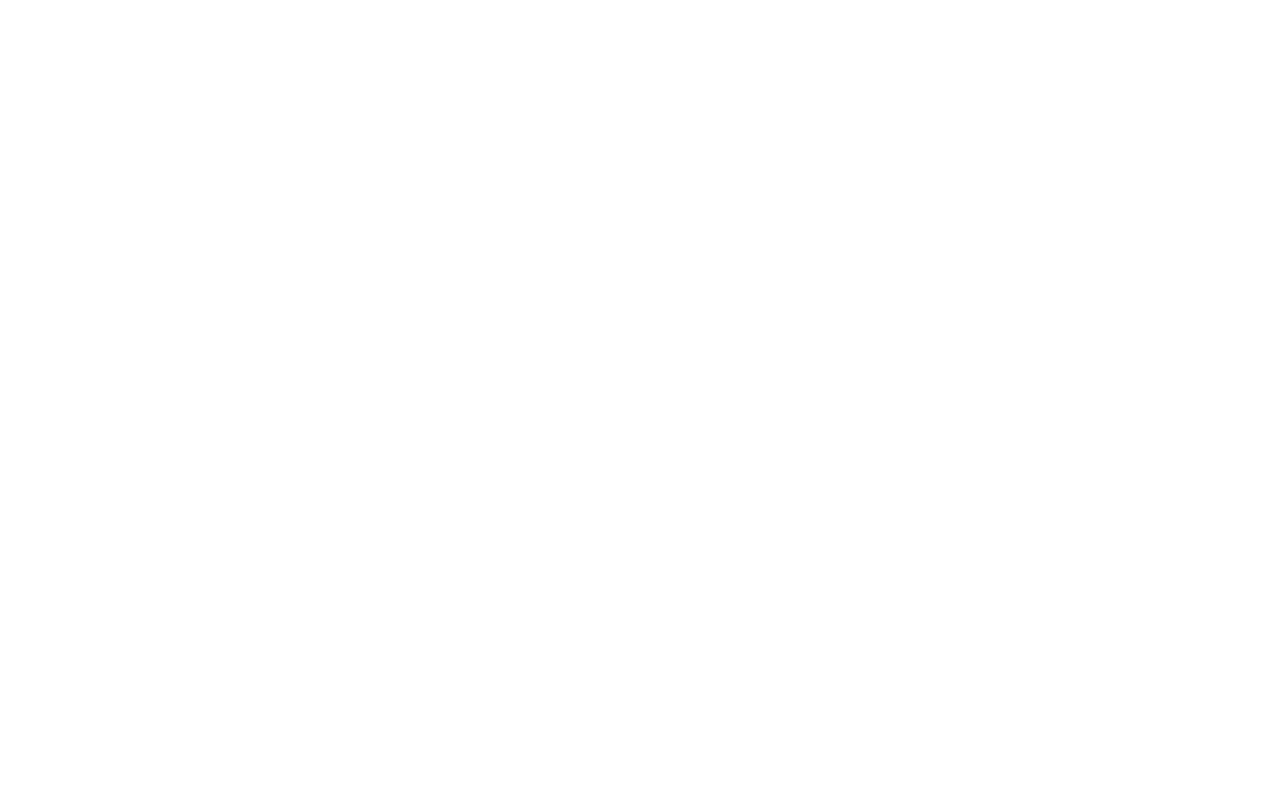
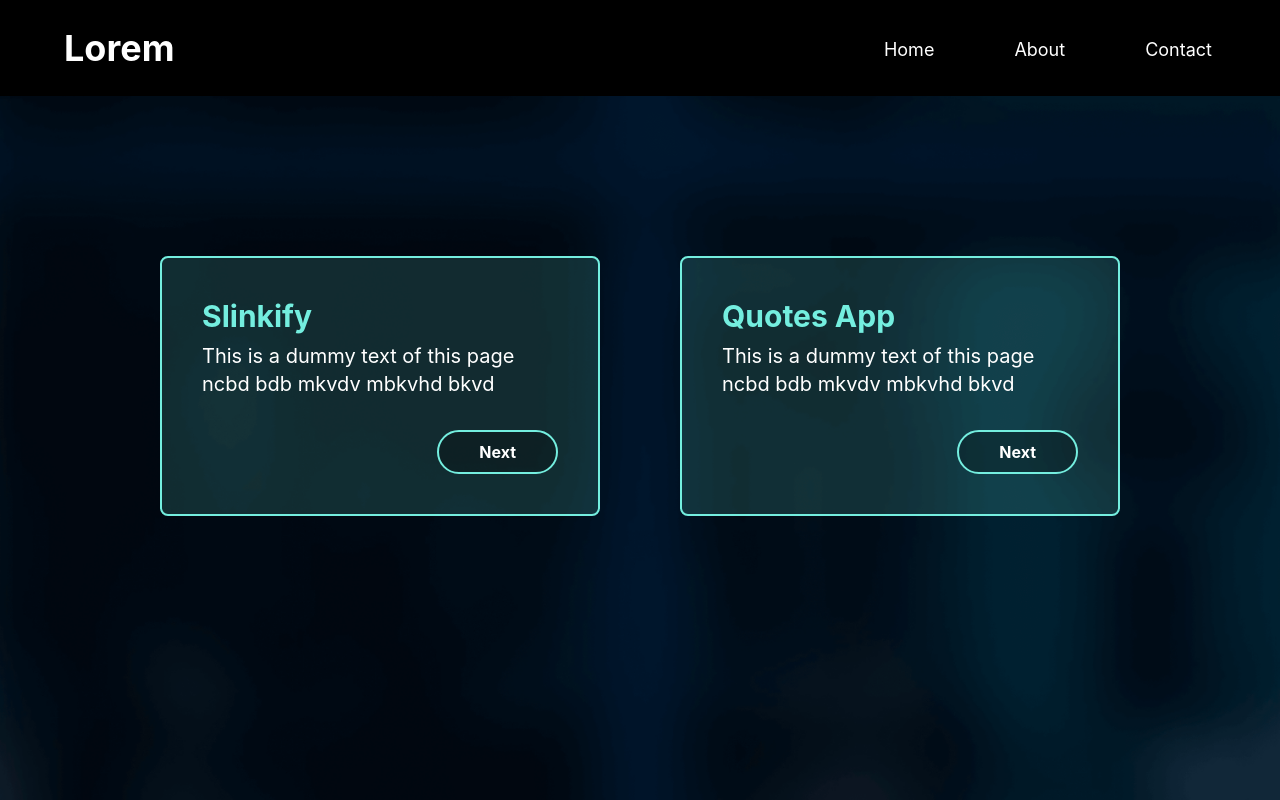
Before and after one commit to kshitijjj/my-code, a React (Create React App) app: page /home in a window 1280 px wide. Before the commit this address had no page. Built offline with nearby package versions, Linux system fonts and the light colour scheme.

Commit message:
updated card component

```diff
--- a/src/App.js
+++ b/src/App.js
@@ -3,6 +3,7 @@
 import Signup from './Components/Signup';
 import Login from './Components/Login';
 import Home from './Components/Home';
+import Home2 from './Components/Home2';
 
 function App() {
   return (
@@ -12,6 +13,7 @@
         <Route path="/" element={<Home/>}/>
         <Route path="/signup" element={<Signup/>}/>
         <Route path="/login" element={<Login/>}/>
+        <Route path="/home" element={<Home2/>}/>
       </Routes>
      </Router>
     </>
--- /dev/null
+++ b/src/Components/Card.jsx
@@ -0,0 +1,25 @@
+import React from 'react';
+
+function Card (props){
+    return (
+       <>
+       <div className="border-2 border-[#74EEDF] rounded-lg bg-[#72F5E5] bg-opacity-15 w-md ">
+            <div className="flex flex-col p-10">
+
+                <div className="flex justify-between">
+                    <p className="text-[#74EEDF] text-3xl font-bold ">{props.text}</p>
+                </div>
+
+                <p className="text-xl pt-2 text-white">This is a dummy text of this page ncbd bdb mkvdv mbkvhd bkvd</p>
+
+                <div className="flex justify-end mt-8">
+                    <a className="bg-black border-2 border-[#74EEDF] text-white font-bold hover:bg-[#74EEDF] hover:text-black bg-opacity-25 rounded-full px-10 py-2" href="">Next</a>
+                </div>
+
+            </div>
+       </div>
+       </>
+    );
+}
+
+export default Card;
--- /dev/null
+++ b/src/Components/Home2.jsx
@@ -0,0 +1,20 @@
+import React from 'react';
+import Navbar from './Navbar';
+import Card from './Card';
+
+const Home2 = () => {
+    return (
+        <>
+        <div className="bg-[url('../public/SignUp-bg.png')] min-h-screen w-full bg-cover bg-center">
+            <Navbar/>
+
+            <div className="flex flex-col md:flex-row justify-center gap-x-20 m-40">
+                <Card text="Slinkify"/>
+                <Card text="Quotes App"/>
+            </div>
+        </div>
+        </>
+    );
+}
+
+export default Home2;
--- a/src/Components/Login.jsx
+++ b/src/Components/Login.jsx
@@ -5,7 +5,7 @@
     return (
         <div className="bg-[url('../public/SignUp-bg.png')] min-h-screen w-full bg-cover bg-center flex flex-col justify-center md:flex lg:flex-row lg:justify-between">
 
-            <div className=" bg-black backdrop-blur-2xl md:p-40 max-h-screen sm:w-full lg:w-1/2">
+            <div className=" bg-black bg-opacity-25 md:p-40 max-h-screen sm:w-full lg:w-1/2">
                 <div className="flex flex-col justify-center items-center  gap-y-16">
                     <form className="flex flex-col gap-y-12 " action="" method="post">
                         <input placeholder="username" className="align-middle text-center text-black py-3.5 rounded-md md:w-96 w-64"  type="text" name="username" id="" />
--- a/src/Components/Signup.jsx
+++ b/src/Components/Signup.jsx
@@ -12,7 +12,7 @@
                 <p className="text-md text-center lg:text-left max-w-xl text-white px-1">Lorem ipsum dolor sit amet consectetur adipisicing elit. Sed atque, soluta placeat eum suscipit beatae? Atque dolorum </p>
             </div>
 
-            <div className="bg-black backdrop-blur-2xl lg:p-40  max-h-screen sm:w-full lg:w-1/2">
+            <div className="bg-black bg-opacity-25 backdrop-blur-2xl lg:p-40  max-h-screen sm:w-full lg:w-1/2">
                 <div className="flex flex-col justify-center items-center  gap-y-16">
                     <form className="flex flex-col gap-y-12 " action="" method="post">
                         <input placeholder="username" className="align-middle text-center text-black py-3.5 rounded-md md:w-96 w-64"  type="text" name="username" id="" />
```
